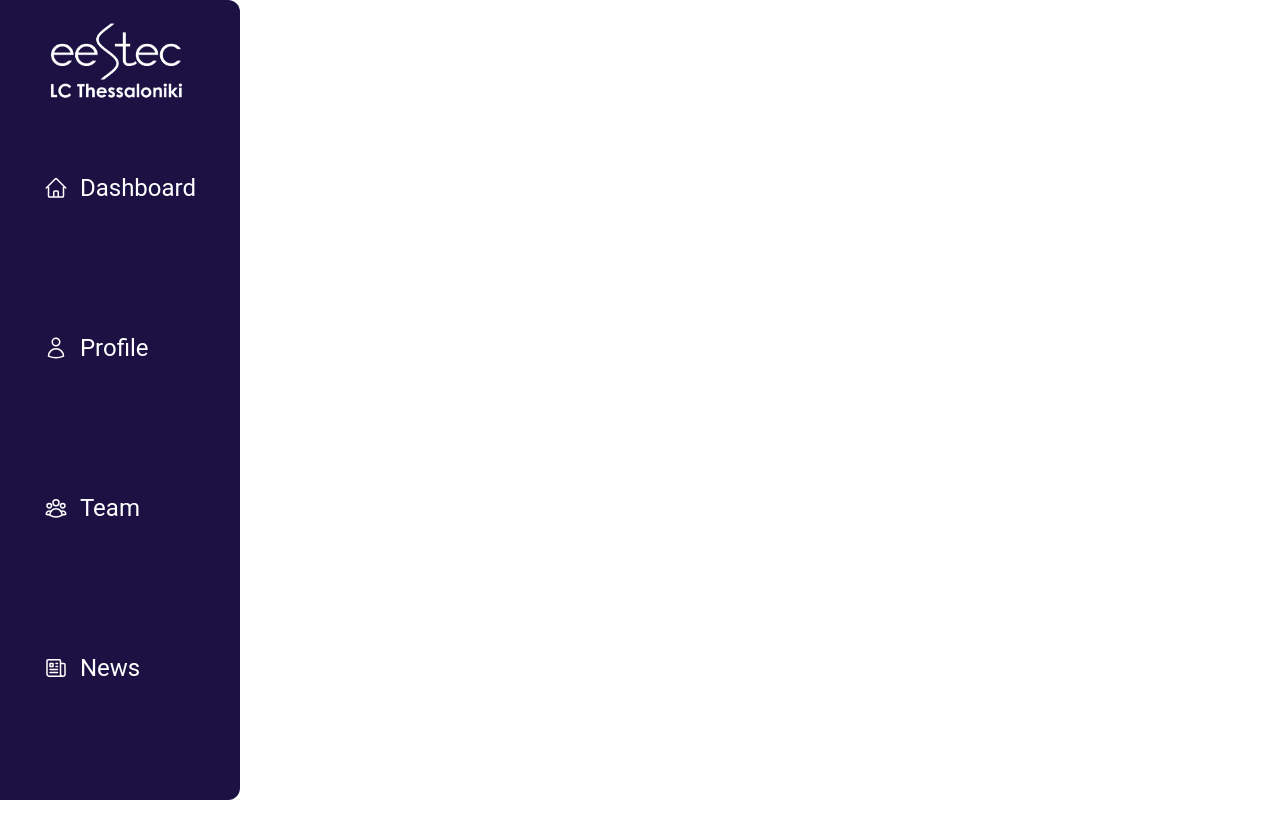
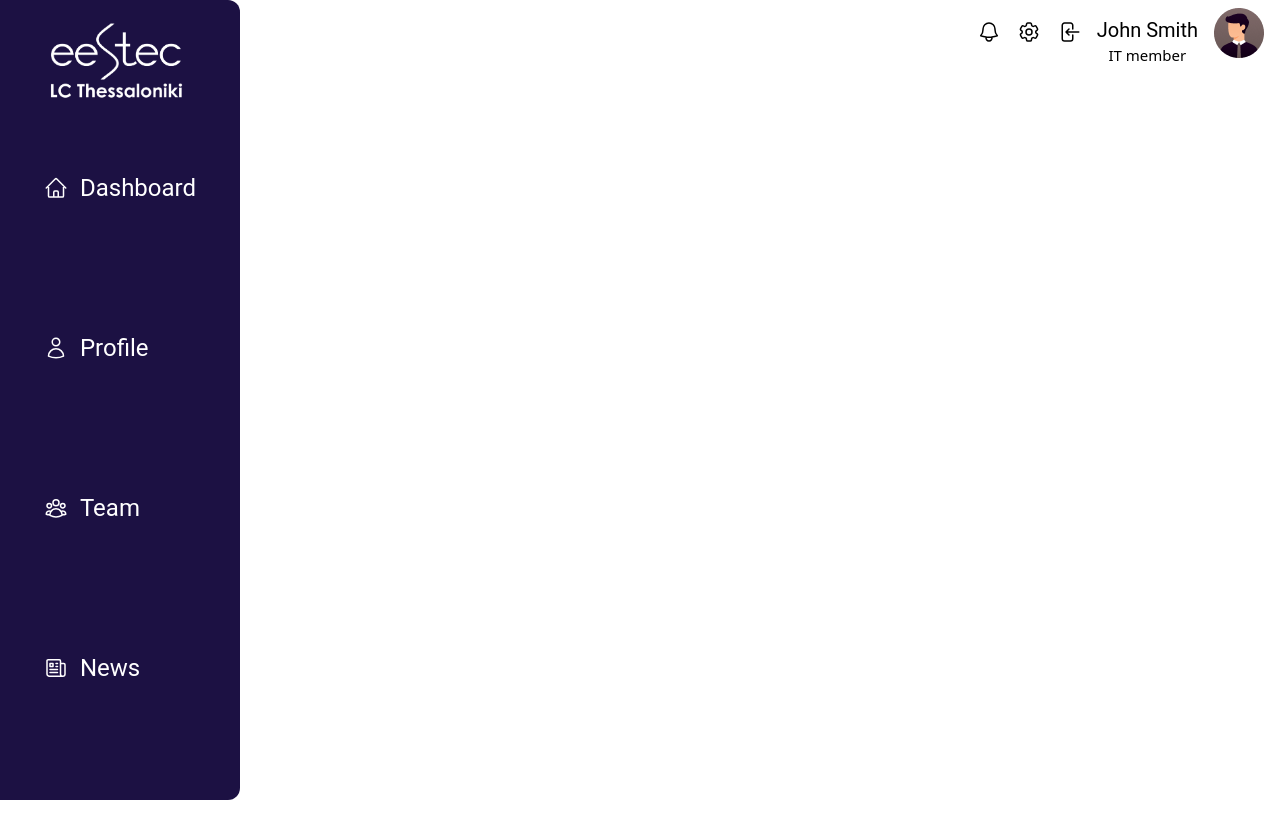
Before and after one commit to Zatrazemis/EESTEC-2023, a React (Vite) app in the folder eestec-dashboard/: page / in a window 1280 px wide. Shown: the top 838 px of the page. Built offline with nearby package versions, Linux system fonts and the light colour scheme.

Commit message:
FInished Topbar

```diff
--- a/eestec-dashboard/src/components/Topbar.jsx
+++ b/eestec-dashboard/src/components/Topbar.jsx
@@ -1,8 +1,51 @@
 import React from 'react'
+import { ThemeContext } from '../App';
+import { useContext } from 'react';
 
 const Topbar = () => {
+  const theme1 = useContext(ThemeContext);
   return (
-    <div className=""></div>
+   <>
+   <div className="float-right  flex gap-4 ">
+      <div className='pb-1 mt-5'>
+      <svg xmlns="http://www.w3.org/2000/svg" fill="none" viewBox="0 0 24 24" stroke-width="1.5" stroke="currentColor" class="w-6 h-6">
+  <path stroke-linecap="round" stroke-linejoin="round" d="M14.857 17.082a23.848 23.848 0 005.454-1.31A8.967 8.967 0 0118 9.75v-.7V9A6 6 0 006 9v.75a8.967 8.967 0 01-2.312 6.022c1.733.64 3.56 1.085 5.455 1.31m5.714 0a24.255 24.255 0 01-5.714 0m5.714 0a3 3 0 11-5.714 0" />
+</svg>
+
+
+      </div>
+      <div className="pb-1 mt-5">
+      <svg xmlns="http://www.w3.org/2000/svg" fill="none" viewBox="0 0 24 24" stroke-width="1.5" stroke="currentColor" class="w-6 h-6">
+  <path stroke-linecap="round" stroke-linejoin="round" d="M9.594 3.94c.09-.542.56-.94 1.11-.94h2.593c.55 0 1.02.398 1.11.94l.213 1.281c.063.374.313.686.645.87.074.04.147.083.22.127.324.196.72.257 1.075.124l1.217-.456a1.125 1.125 0 011.37.49l1.296 2.247a1.125 1.125 0 01-.26 1.431l-1.003.827c-.293.24-.438.613-.431.992a6.759 6.759 0 010 .255c-.007.378.138.75.43.99l1.005.828c.424.35.534.954.26 1.43l-1.298 2.247a1.125 1.125 0 01-1.369.491l-1.217-.456c-.355-.133-.75-.072-1.076.124a6.57 6.57 0 01-.22.128c-.331.183-.581.495-.644.869l-.213 1.28c-.09.543-.56.941-1.11.941h-2.594c-.55 0-1.02-.398-1.11-.94l-.213-1.281c-.062-.374-.312-.686-.644-.87a6.52 6.52 0 01-.22-.127c-.325-.196-.72-.257-1.076-.124l-1.217.456a1.125 1.125 0 01-1.369-.49l-1.297-2.247a1.125 1.125 0 01.26-1.431l1.004-.827c.292-.24.437-.613.43-.992a6.932 6.932 0 010-.255c.007-.378-.138-.75-.43-.99l-1.004-.828a1.125 1.125 0 01-.26-1.43l1.297-2.247a1.125 1.125 0 011.37-.491l1.216.456c.356.133.751.072 1.076-.124.072-.044.146-.087.22-.128.332-.183.582-.495.644-.869l.214-1.281z" />
+  <path stroke-linecap="round" stroke-linejoin="round" d="M15 12a3 3 0 11-6 0 3 3 0 016 0z" />
+</svg>
+
+      </div>
+
+      <div className="pb-1 mt-5">
+      <svg xmlns="http://www.w3.org/2000/svg" fill="none" viewBox="0 0 24 24" stroke-width="1.5" stroke="currentColor" class="w-6 h-6">
+  <path stroke-linecap="round" stroke-linejoin="round" d="M15.75 9V5.25A2.25 2.25 0 0013.5 3h-6a2.25 2.25 0 00-2.25 2.25v13.5A2.25 2.25 0 007.5 21h6a2.25 2.25 0 002.25-2.25V15M12 9l-3 3m0 0l3 3m-3-3h12.75" />
+</svg>
+
+      </div>
+    <div className="flex-row justify-center">
+      <div className="font-sans text-xl mt-4 ">
+        John Smith
+
+      </div>
+      <div className="text-p text-center  ">
+        IT member
+      </div>
+      </div>
+
+    <div className='mt-2 mr-4'>
+      <img src="src/assets/User_07b.png" alt="" />
+    </div>
+   </div>
+
+   </>
+
+
   )
 }
 
--- a/eestec-dashboard/src/main.jsx
+++ b/eestec-dashboard/src/main.jsx
@@ -11,5 +11,5 @@
     <BrowserRouter>
     <App />
     </BrowserRouter>
-  </React.StrictMode>,
+  </React.StrictMode>
 )
```
Also changed, not shown: eestec-dashboard/src/assets/User_07b.png (added).
